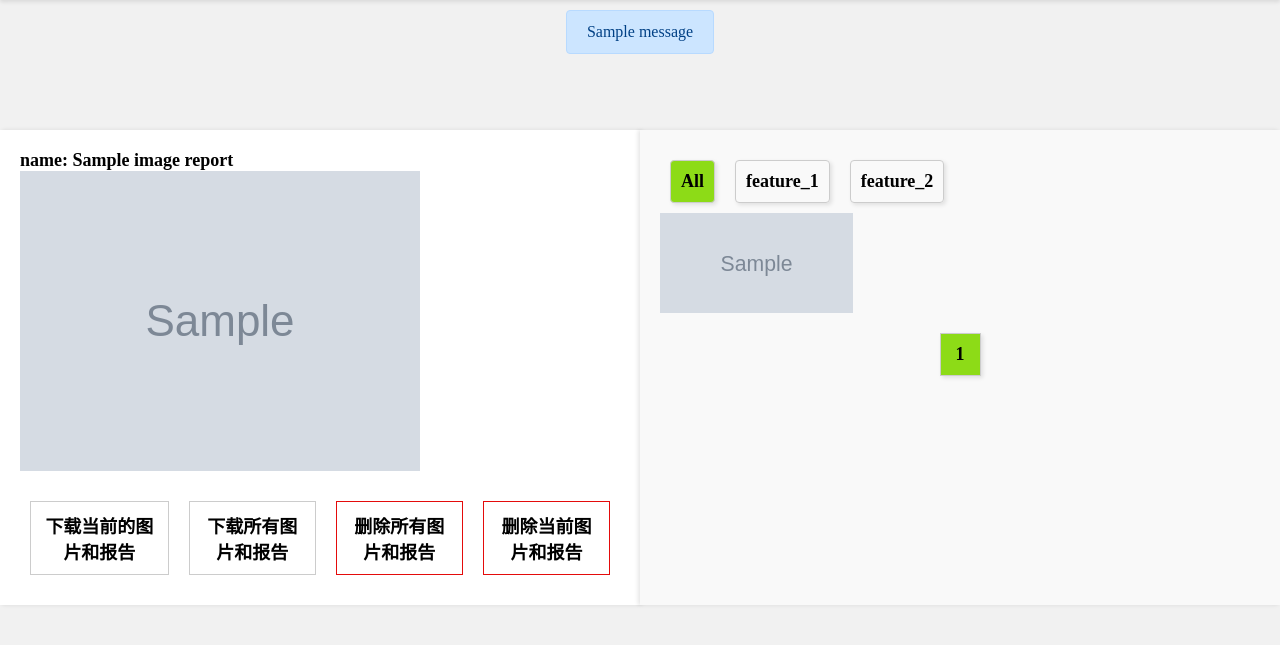
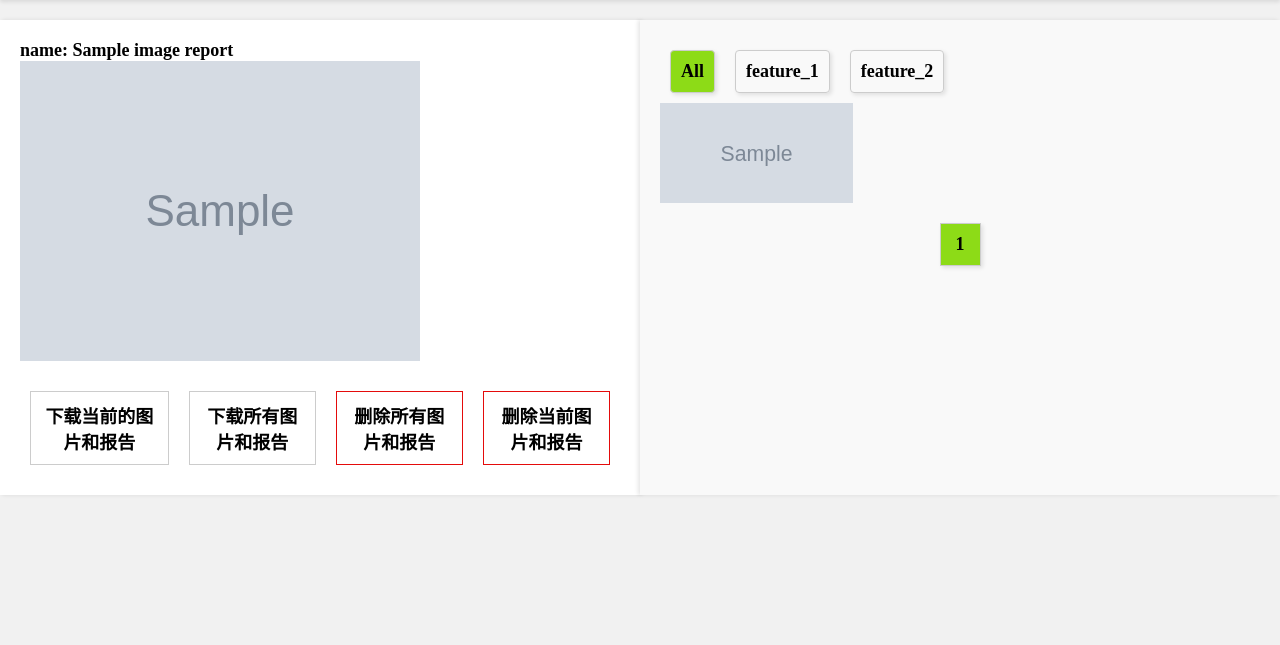
Before and after one commit to gaotianchi/showimages, a Flask app: page /result in a window 1280 px wide. Shown: the part 70-715 px from the top of the page. Run offline with Flask 3, Linux system fonts and the light colour scheme; grey boxes marked "Sample" are stand-in pictures; one stand-in notice (Sample message) is shown; a database or web service that is not in the repository returns one stand-in record (values such as "Sample title"); data that the repository does not hold is empty.

Commit message:
feat: 添加 flash 功能报告图片处理情况

```diff
--- a/showimages/__init__.py
+++ b/showimages/__init__.py
@@ -9,6 +9,7 @@ from flask import Flask
 
 from showimages.settings import Config
 from showimages.blueprints import interface_bp, api_bp
+from showimages.extensions import csrf
 
 basedir = os.path.abspath(os.path.dirname(os.path.dirname(__file__)))
 
@@ -19,6 +20,7 @@ def create_app():
     app.config.from_object(Config)
 
     register_blueprints(app)
+    register_extensions(app)
 
     return app
 
@@ -26,3 +28,7 @@ def create_app():
 def register_blueprints(app: Flask):
     app.register_blueprint(api_bp, url_prefix="/api")
     app.register_blueprint(interface_bp)
+
+
+def register_extensions(app: Flask):
+    csrf.init_app(app)
--- a/showimages/blueprints/api.py
+++ b/showimages/blueprints/api.py
@@ -6,7 +6,8 @@
 import datetime
 import os
 
-from flask import Blueprint, redirect, request, current_app, session, url_for, send_from_directory, jsonify
+from flask import Blueprint, redirect, request, current_app, session, url_for, \
+send_from_directory, jsonify, flash
 
 from showimages.forms import UploadForm
 from showimages.models import RedisHandler, ImageProcessor
@@ -69,6 +70,12 @@ def process_image():
     result_path = get_user_path(user_id, current_app)["user_result_path"]
     handler = ImageProcessor(upload_path, result_path, user_id)
     handler.process()
+    fail_items = handler.redis_handler.get_fails(user_id)
+    if fail_items:
+        for fail_item in fail_items:
+            flash(f"处理失败：{fail_item}")
+    else:
+        flash("处理成功！")
 
     return redirect(url_for("interface.result"))
 
--- a/showimages/blueprints/interface.py
+++ b/showimages/blueprints/interface.py
@@ -5,7 +5,7 @@
 from urllib.parse import urljoin
 
 import requests
-from flask import Blueprint, render_template, current_app, url_for, request
+from flask import Blueprint, render_template, url_for, request, session, flash
 
 from showimages.forms import UploadForm
 
@@ -17,6 +17,9 @@ interface_bp = Blueprint("interface", __name__, template_folder="templates")
 def index():
 
     form = UploadForm()
+    user_id = session.get("USER_ID", "")
+    if user_id:
+        flash(f"欢迎！{user_id}")
     return render_template("index.html", form=form)
 
 
--- a/showimages/models.py
+++ b/showimages/models.py
@@ -49,6 +49,15 @@ class RedisHandler:
 
     def get_report(self, image_id: str):
         return self.handler.hgetall(f"images:{image_id}")
+
+    def set_fails(self, user_id: str, image_name: str):
+
+        self.handler.rpush(f"{user_id}:fails", image_name)
+
+    def get_fails(self, user_id: str) -> list:
+        items = self.handler.lrange(f"{user_id}:fails", 0, -1)
+
+        return list(map(lambda x: x.decode(), items))
 
 
 
@@ -119,7 +128,7 @@ class ImageProcessor:
                 self.redis_handler.delete_left_uploading(self.user_id)
             except:
                 fail_item = self.redis_handler.delete_left_uploading(self.user_id)
-                print(f"Fail to process {fail_item}")
+                self.redis_handler.set_fails(self.user_id, fail_item)
 
     def _process_image(self, image_path):
 
--- a/showimages/settings.py
+++ b/showimages/settings.py
@@ -17,11 +17,11 @@ class Config:
 
     SECRET_KEY = os.getenv("SECRET_KEY", "default")
 
-    PERMANENT_SESSION_LIFETIME = datetime.timedelta(hours=12)
+    PERMANENT_SESSION_LIFETIME = datetime.timedelta(hours=24)
 
     USER_DATA_PATH = os.path.join(basedir, "userdata")
 
-    ALLOWED_IMAGE_EXTENSIONS = ["png"]
+    # ALLOWED_IMAGE_EXTENSIONS = ["png"]
 
     IMAGE_PER_PAGE = 9
 
--- a/showimages/static/css/base.css
+++ b/showimages/static/css/base.css
@@ -30,17 +30,14 @@ span {
     font-weight: bold;
 }
 
-#flash-message {
-    padding: 10px 20px;
-}
 
-.alert {
+.flash-message {
     position: relative;
     padding: 0.75rem 1.25rem;
-    margin-bottom: 1rem;
     border: 1px solid transparent;
     border-radius: 0.25rem;
     color: #004085;
     background-color: #cce5ff;
     border-color: #b8daff;
-  }
+    text-align: center;
+}
--- a/showimages/static/css/result.css
+++ b/showimages/static/css/result.css
@@ -35,7 +35,7 @@ body {
 
 main {
     display: flex;
-    margin-top: 50px;
+    margin-top: 20px;
 }
 
 
--- /dev/null
+++ b/showimages/static/js/base.js
@@ -0,0 +1,16 @@
+const messages = document.getElementsByClassName('flash-message');
+
+
+function initFlash() {
+    Array.from(messages).forEach(function(message) {
+
+        setTimeout(function() {
+          message.parentElement.removeChild(message);
+        }, 5000);
+      });
+}
+
+
+document.addEventListener("DOMContentLoaded", () => {
+    initFlash();
+})
--- a/showimages/static/js/result.js
+++ b/showimages/static/js/result.js
@@ -3,7 +3,6 @@ const smallImageContainer = document.getElementById("small-images-container");
 const navContainer = document.getElementById("page-nav");
 const bigImageContainer = document.getElementById("big-image-container");
 const processed = document.querySelector(".processed  > span:nth-child(2)");
-
 
 
 function getFeature() {
--- a/showimages/templates/base.html
+++ b/showimages/templates/base.html
@@ -19,11 +19,15 @@
     {% block header %}
 
     {% endblock header %}
-    <div id="flash-message">
-        {% for message in get_flashed_messages() %}
-        <div class="alert">{{ message }}</div>
+
+    {% with messages = get_flashed_messages() %}
+    {% if messages %}
+        {% for message in messages %}
+          <div class="flash-message">{{ message }}</div>
         {% endfor %}
-    </div>
+    {% endif %}
+  {% endwith %}
+
     {% block main %}
 
     {% endblock main %}
@@ -31,7 +35,7 @@
     {% block script %}
 
     {% endblock script %}
-
+    <script src="{{ url_for('static', filename='js/base.js') }}"></script>
 </body>
 
 </html>
--- a/showimages/templates/result.html
+++ b/showimages/templates/result.html
@@ -33,10 +33,6 @@
 </header>
 {% endblock header %}
 
-<div id="page-title">
-    <h1>在线光伏故障检测平台</h1>
-    <h2>查看并下载分析结果</h2>
-</div>
 
 {% block main %}
 {% set num_pages = items["num_pages"] %}
```
Also changed, not shown: 2 other files.
